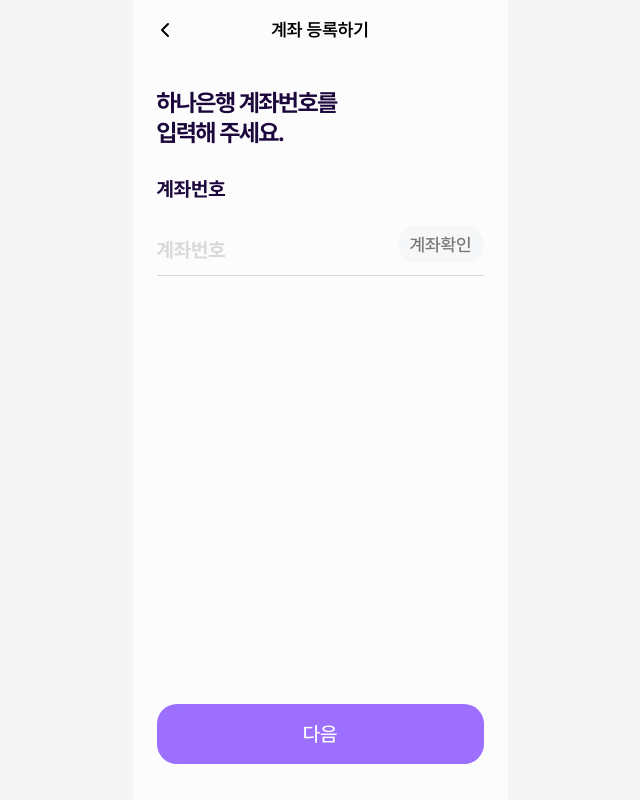
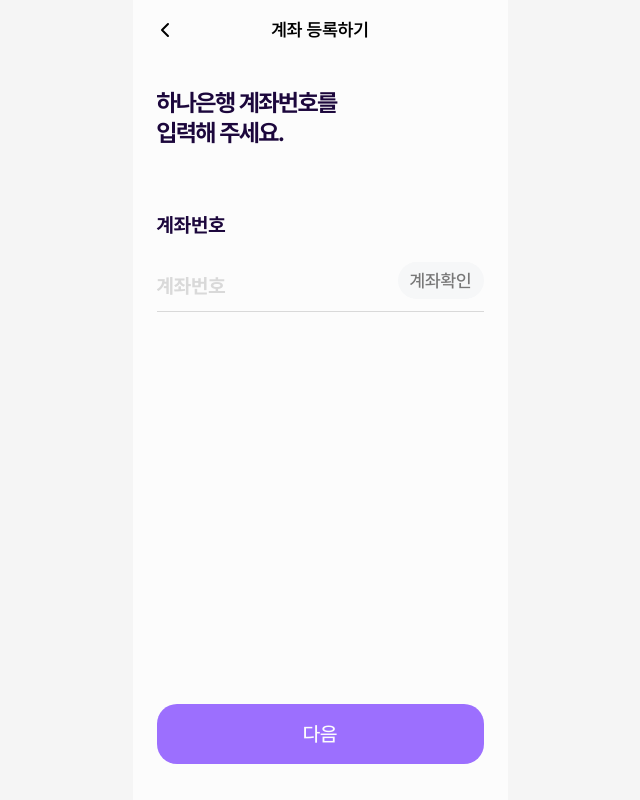
Before and after one commit to hana-connect/frontend, a Next.js app: page /wallet/register in a window 1280 px wide. Both pictures are taken after a click on the button 640 px from the left and 244 px from the top of the page. Shown: the whole page, without its empty margins (320-960 px from the left). Built offline with nearby package versions, Linux system fonts and the light colour scheme.

Commit message:
style(wallet/register/register-account): 디자인 시스템 반영

```diff
--- a/src/app/wallet/register/_components/steps/register-account/register-account.tsx
+++ b/src/app/wallet/register/_components/steps/register-account/register-account.tsx
@@ -19,13 +19,15 @@ const RegisterAccount = ({ onNext }: Props) => {
   return (
     <>
       <Header type="sub" title="계좌 등록하기" />
-      <div className="flex flex-1 flex-col px-6 pt-7 pb-9">
-        <h1 className="text-left text-[24px] leading-7.5 font-bold tracking-[-1.2px] text-brand-black">
-          하나은행 계좌번호를
-          <br />
-          입력해 주세요.
-        </h1>
-        <div className="mt-7">
+      <div className="flex flex-1 flex-col pb-9">
+        <div className="px-6 py-7">
+          <h1 className="text-left text-[24px] leading-7.5 font-bold tracking-[-1.2px] text-brand-black">
+            하나은행 계좌번호를
+            <br />
+            입력해 주세요.
+          </h1>
+        </div>
+        <div className="mt-9 px-6">
           <AccountNumberInput
             label="계좌번호"
             placeholder="계좌번호"
@@ -34,7 +36,7 @@ const RegisterAccount = ({ onNext }: Props) => {
             onVerify={handleVerifyAccount}
           />
         </div>
-        <div className="mt-auto pt-9">
+        <div className="mt-auto px-6 pt-9">
           <Button size="L" variant="active" onClick={onNext}>
             다음
           </Button>
```
